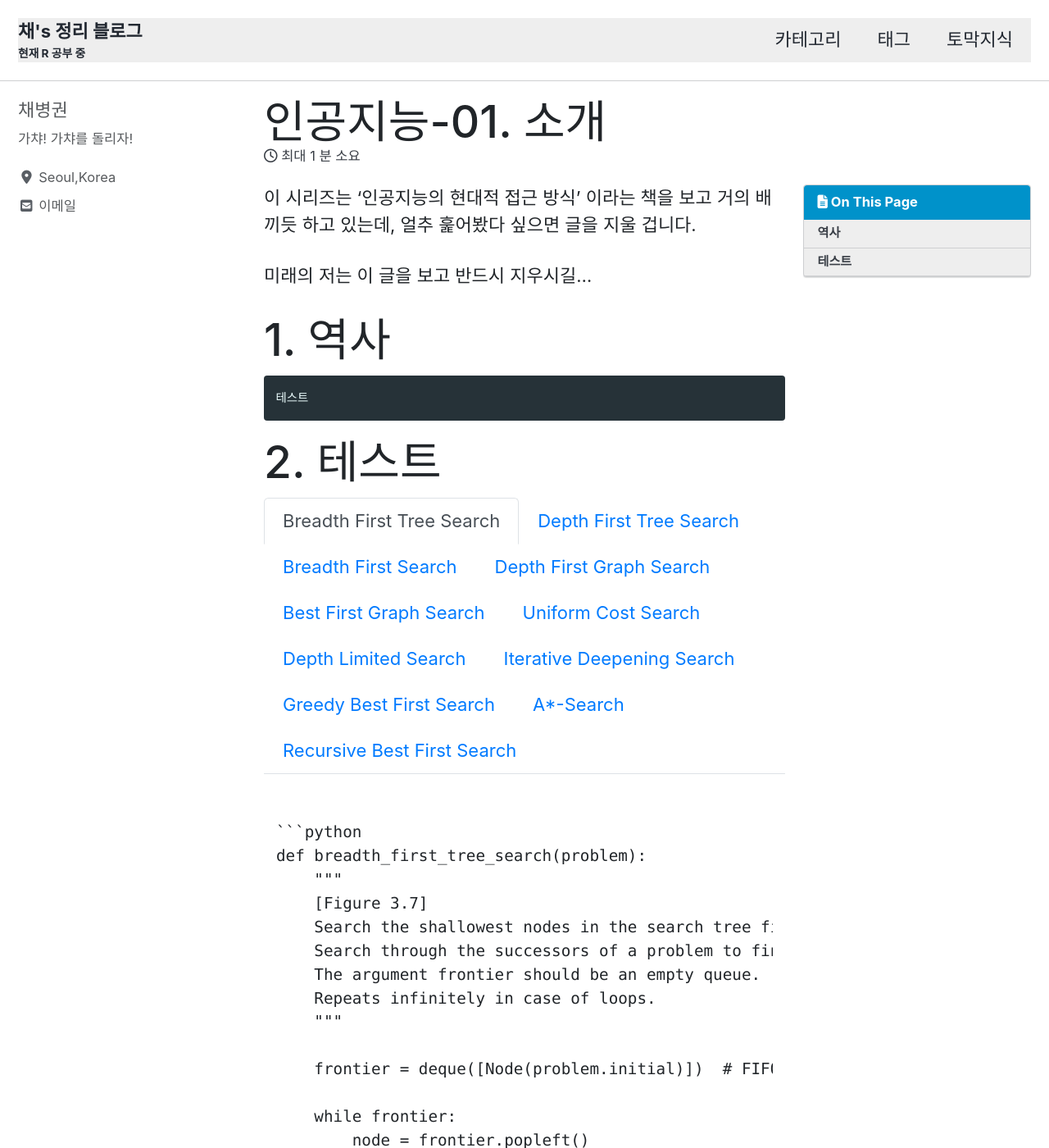
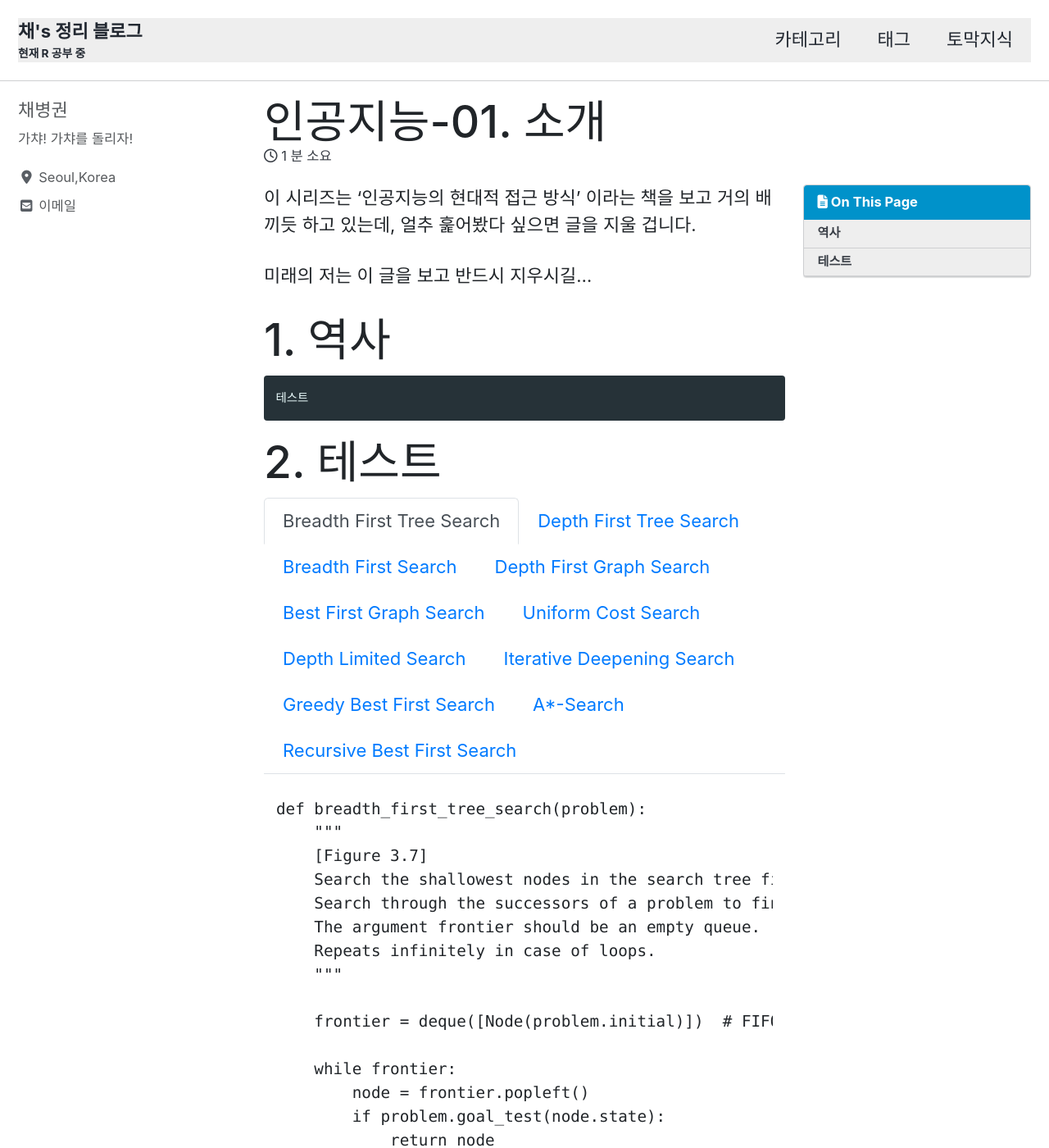
Before and after one commit to ByeongGwonChae/mynotebook, a Jekyll site: the page built from _posts/2020-10-21-인공지능-01_소개.md, in a window 1280 px wide and 1400 px high. Shown: the whole window at 82% size. Built offline with Jekyll 4.4.1, drawn with Linux system fonts in a browser that asks for light colours; cached includes are drawn as plain includes; nearby versions of some CDN libraries; part of the change alters nothing that is shown; some of the changed text lies outside the part shown.

Commit message:
Update 2020-10-21-인공지능-01_소개.md

````diff
--- a/_posts/2020-10-21-인공지능-01_소개.md
+++ b/_posts/2020-10-21-인공지능-01_소개.md
@@ -69,6 +69,26 @@ toc_sticky: true
 	<div class="tab-content">
 		<div class="tab-pane container active" id="breadth_first_tree_search">
 <pre><code>
+def breadth_first_tree_search(problem):
+    """
+    [Figure 3.7]
+    Search the shallowest nodes in the search tree first.
+    Search through the successors of a problem to find a goal.
+    The argument frontier should be an empty queue.
+    Repeats infinitely in case of loops.
+    """
+
+    frontier = deque([Node(problem.initial)])  # FIFO queue
+
+    while frontier:
+        node = frontier.popleft()
+        if problem.goal_test(node.state):
+            return node
+        frontier.extend(node.expand(problem))
+    return None
+</code></pre>
+		</div>
+		<div class="tab-pane container fade" id="depth_first_tree_search" markdown="1">
 
 ```python
 def breadth_first_tree_search(problem):
@@ -90,9 +110,6 @@ def breadth_first_tree_search(problem):
     return None
 ```
 
-</code></pre>
-		</div>
-		<div class="tab-pane container fade" id="depth_first_tree_search">
 		</div>
 		<div class="tab-pane container fade" id="algorithm3">
 		</div>
````
